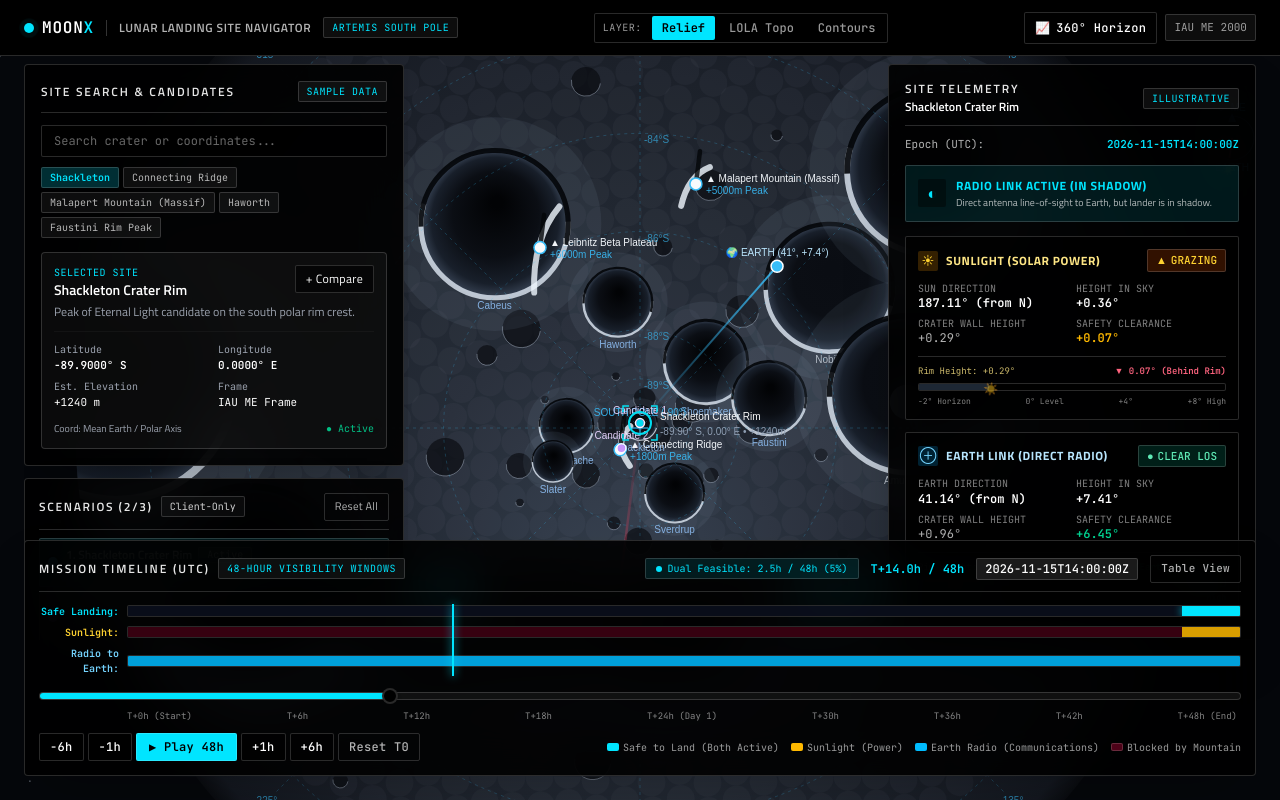
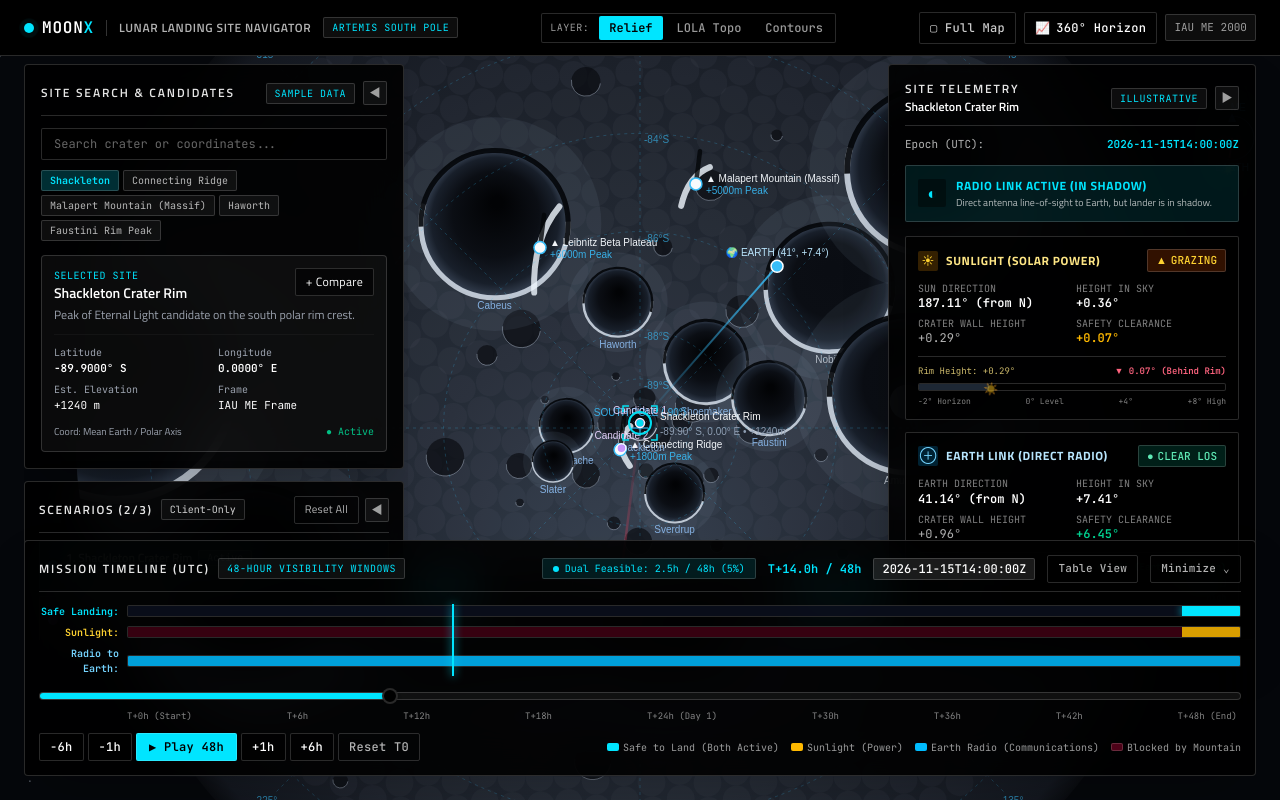
Before and after one commit to Mjay06/MoonX, a Next.js app: page / in a window 1280 px wide. Built offline with nearby package versions, Linux system fonts and the light colour scheme.

Commit message:
feat(ui): add expandable/collapsible boxes for all panels and full-map zen mode

```diff
--- a/src/components/candidate-comparison-bar.tsx
+++ b/src/components/candidate-comparison-bar.tsx
@@ -12,6 +12,8 @@ interface CandidateComparisonBarProps {
   onRemoveScenario: (scenarioId: string) => void;
   onResetScenarios: () => void;
   maxScenarios?: number;
+  isCollapsed?: boolean;
+  onToggleCollapse?: () => void;
 }
 
 export function CandidateComparisonBar({
@@ -21,16 +23,49 @@ export function CandidateComparisonBar({
   onRemoveScenario,
   onResetScenarios,
   maxScenarios = 3,
+  isCollapsed = false,
+  onToggleCollapse,
 }: CandidateComparisonBarProps) {
+  if (isCollapsed) {
+    return (
+      <div className="pointer-events-auto">
+        <Button
+          variant="secondary"
+          size="sm"
+          onClick={onToggleCollapse}
+          className="h-8 gap-2 border border-white/20 bg-black/90 px-3 text-xs font-mono shadow-2xl backdrop-blur-xl text-white hover:border-[#00e5ff] hover:text-[#00e5ff] rounded-xs"
+          aria-expanded="false"
+          aria-label="Expand scenario comparison workspace"
+        >
+          <span>⚖️ Scenarios ({scenarios.length}/{maxScenarios})</span>
+          <span className="text-[10px] text-white/50">▾</span>
+        </Button>
+      </div>
+    );
+  }
+
   if (scenarios.length === 0) {
     return (
       <div
         aria-label="Candidate scenario comparison workspace"
         className="relative w-full rounded-md border border-dashed border-white/20 bg-black/80 p-3 text-center backdrop-blur-xl"
       >
+        <div className="flex items-center justify-between pb-1">
           <p className="text-[11px] font-semibold uppercase tracking-[0.14em] text-white/70">
             Scenario Comparison (0/{maxScenarios})
           </p>
+          {onToggleCollapse && (
+            <button
+              type="button"
+              onClick={onToggleCollapse}
+              className="h-5 w-5 rounded-xs border border-white/15 bg-white/5 hover:bg-white/15 flex items-center justify-center text-white/60 hover:text-white text-[10px] transition-colors"
+              title="Minimize scenarios"
+              aria-label="Minimize scenarios"
+            >
+              ◀
+            </button>
+          )}
+        </div>
         <p className="mt-1 text-[11px] text-white/50 leading-relaxed">
           Select a site and click <span className="text-[#00e5ff] font-mono">+ Compare</span> to evaluate multiple candidate landing scenarios side-by-side.
         </p>
@@ -52,6 +87,7 @@ export function CandidateComparisonBar({
             Client-Only
           </Badge>
         </div>
+        <div className="flex items-center gap-1.5">
           <Button
             variant="ghost"
             size="sm"
@@ -61,6 +97,18 @@ export function CandidateComparisonBar({
           >
             Reset All
           </Button>
+          {onToggleCollapse && (
+            <button
+              type="button"
+              onClick={onToggleCollapse}
+              className="h-6 w-6 rounded-xs border border-white/15 bg-white/5 hover:bg-white/15 flex items-center justify-center text-white/60 hover:text-white text-xs transition-colors"
+              title="Minimize scenarios"
+              aria-label="Minimize scenarios panel"
+            >
+              ◀
+            </button>
+          )}
+        </div>
       </div>
 
       <div className="mt-2 space-y-1.5">
--- a/src/components/mission-hud.tsx
+++ b/src/components/mission-hud.tsx
@@ -55,8 +55,24 @@ export function MissionHud() {
   const [timeOffsetHours, setTimeOffsetHours] = useState<number>(14.0);
   const [mapMode, setMapMode] = useState<MapMode>("relief");
   const [isHorizonPlotOpen, setIsHorizonPlotOpen] = useState(false);
-  const [isMobileTelemetryCollapsed, setIsMobileTelemetryCollapsed] =
-    useState(false);
+  const [isSearchCollapsed, setIsSearchCollapsed] = useState(false);
+  const [isScenariosCollapsed, setIsScenariosCollapsed] = useState(false);
+  const [isTelemetryCollapsed, setIsTelemetryCollapsed] = useState(false);
+  const [isTimelineCollapsed, setIsTimelineCollapsed] = useState(false);
+
+  const allPanelsCollapsed =
+    isSearchCollapsed &&
+    isScenariosCollapsed &&
+    isTelemetryCollapsed &&
+    isTimelineCollapsed;
+
+  const handleToggleAllPanels = () => {
+    const nextState = !allPanelsCollapsed;
+    setIsSearchCollapsed(nextState);
+    setIsScenariosCollapsed(nextState);
+    setIsTelemetryCollapsed(nextState);
+    setIsTimelineCollapsed(nextState);
+  };
 
   // Derive current telemetry deterministically from active location & scrubbed time
   const currentTelemetry = useMemo(() => {
@@ -193,6 +209,20 @@ export function MissionHud() {
 
         {/* Right: Quick Action Controls */}
         <div className="flex items-center gap-2">
+          <Button
+            variant="outline"
+            size="sm"
+            onClick={handleToggleAllPanels}
+            className="h-8 gap-1.5 text-xs font-mono border-white/20 text-white/80 hover:border-[#00e5ff] hover:text-[#00e5ff]"
+            title={
+              allPanelsCollapsed
+                ? "Show all HUD panels"
+                : "Hide all HUD panels for clear Moon view"
+            }
+          >
+            <span>{allPanelsCollapsed ? "▣ Show Panels" : "▢ Full Map"}</span>
+          </Button>
+
           {currentTelemetry && (
             <Button
               variant="outline"
@@ -243,6 +273,8 @@ export function MissionHud() {
               onAddScenario={handleAddScenario}
               comparisonCount={scenarios.length}
               maxComparisons={3}
+              isCollapsed={isSearchCollapsed}
+              onToggleCollapse={() => setIsSearchCollapsed(!isSearchCollapsed)}
             />
           </div>
 
@@ -254,28 +286,34 @@ export function MissionHud() {
               onRemoveScenario={handleRemoveScenario}
               onResetScenarios={handleResetScenarios}
               maxScenarios={3}
+              isCollapsed={isScenariosCollapsed}
+              onToggleCollapse={() => setIsScenariosCollapsed(!isScenariosCollapsed)}
             />
           </div>
         </aside>
 
-        {/* Right: Sun and Earth Telemetry Cards (Collapsible on mobile) */}
+        {/* Right: Sun and Earth Telemetry Cards (Collapsible) */}
         <TelemetryPanel
           telemetry={currentTelemetry}
           state={currentTelemetry ? "ready" : "empty"}
           onOpenHorizonPlot={() => setIsHorizonPlotOpen(true)}
-          isMobileCollapsed={isMobileTelemetryCollapsed}
-          onToggleMobileCollapse={() =>
-            setIsMobileTelemetryCollapsed(!isMobileTelemetryCollapsed)
+          isCollapsed={isTelemetryCollapsed}
+          onToggleCollapse={() =>
+            setIsTelemetryCollapsed(!isTelemetryCollapsed)
           }
         />
 
-        {/* Bottom: Mission timeline scrubber */}
+        {/* Bottom: Mission timeline scrubber (Collapsible) */}
         <TimeScrubberPanel
           baseTimeUtc={MISSION_BASE_TIME_UTC}
           durationHours={48}
           timeOffsetHours={timeOffsetHours}
           onTimeChange={setTimeOffsetHours}
           selectedLocation={selectedLocation}
+          isCollapsed={isTimelineCollapsed}
+          onToggleCollapse={() =>
+            setIsTimelineCollapsed(!isTimelineCollapsed)
+          }
         />
       </div>
 
--- a/src/components/site-search-panel.tsx
+++ b/src/components/site-search-panel.tsx
@@ -14,6 +14,8 @@ interface SiteSearchPanelProps {
   onAddScenario?: (location: LunarLocation) => void;
   comparisonCount?: number;
   maxComparisons?: number;
+  isCollapsed?: boolean;
+  onToggleCollapse?: () => void;
 }
 
 export function SiteSearchPanel({
@@ -22,6 +24,8 @@ export function SiteSearchPanel({
   onAddScenario,
   comparisonCount = 0,
   maxComparisons = 3,
+  isCollapsed = false,
+  onToggleCollapse,
 }: SiteSearchPanelProps) {
   const [query, setQuery] = useState("");
   const [highlightedIndex, setHighlightedIndex] = useState(0);
@@ -69,6 +73,29 @@ export function SiteSearchPanel({
     }
   };
 
+  if (isCollapsed) {
+    return (
+      <div className="pointer-events-auto">
+        <Button
+          variant="secondary"
+          size="sm"
+          onClick={onToggleCollapse}
+          className="h-8 gap-2 border border-white/20 bg-black/90 px-3 text-xs font-mono shadow-2xl backdrop-blur-xl text-white hover:border-[#00e5ff] hover:text-[#00e5ff] rounded-xs"
+          aria-expanded="false"
+          aria-label="Expand site search and candidate locations panel"
+        >
+          <span>📍 Sites</span>
+          {selectedLocation && (
+            <span className="font-semibold text-[#00e5ff] max-w-[120px] truncate">
+              {selectedLocation.name.replace(" Crater Rim", "").replace(" Rim 1", "")}
+            </span>
+          )}
+          <span className="text-[10px] text-white/50">▾</span>
+        </Button>
+      </div>
+    );
+  }
+
   return (
     <section
       aria-labelledby="site-search-heading"
@@ -81,7 +108,20 @@ export function SiteSearchPanel({
         >
           Site Search & Candidates
         </h2>
-        <Badge variant="illustrative">Sample Data</Badge>
+        <div className="flex items-center gap-2">
+          <Badge variant="illustrative">Sample Data</Badge>
+          {onToggleCollapse && (
+            <button
+              type="button"
+              onClick={onToggleCollapse}
+              className="h-6 w-6 rounded-xs border border-white/15 bg-white/5 hover:bg-white/15 flex items-center justify-center text-white/60 hover:text-white text-xs transition-colors"
+              title="Minimize panel"
+              aria-label="Minimize site search panel"
+            >
+              ◀
+            </button>
+          )}
+        </div>
       </div>
 
       {/* Search Input */}
--- a/src/components/telemetry-panel.tsx
+++ b/src/components/telemetry-panel.tsx
@@ -13,6 +13,8 @@ interface TelemetryPanelProps {
   state?: TelemetryState;
   errorMessage?: string;
   onOpenHorizonPlot?: () => void;
+  isCollapsed?: boolean;
+  onToggleCollapse?: () => void;
   isMobileCollapsed?: boolean;
   onToggleMobileCollapse?: () => void;
 }
@@ -56,31 +58,37 @@ export function TelemetryPanel({
   state = "ready",
   errorMessage,
   onOpenHorizonPlot,
+  isCollapsed,
+  onToggleCollapse,
   isMobileCollapsed = false,
   onToggleMobileCollapse,
 }: TelemetryPanelProps) {
   const [showAssumptions, setShowAssumptions] = useState(false);
 
-  // If collapsed on mobile screens, render a compact floating toggle pill
-  if (isMobileCollapsed) {
+  const collapsed = isCollapsed ?? isMobileCollapsed ?? false;
+  const toggleCollapse = onToggleCollapse ?? onToggleMobileCollapse;
+
+  // If collapsed, render a compact floating toggle pill
+  if (collapsed) {
     return (
-      <div className="pointer-events-auto fixed right-4 top-16 z-30 sm:hidden">
+      <div className="pointer-events-auto fixed right-4 top-16 z-30 sm:right-6">
         <Button
           variant="secondary"
           size="sm"
-          onClick={onToggleMobileCollapse}
-          className="h-8 gap-1.5 border border-border/80 bg-card/90 px-3 text-xs font-mono shadow-lg backdrop-blur-md"
+          onClick={toggleCollapse}
+          className="h-8 gap-2 border border-white/20 bg-black/90 px-3 text-xs font-mono shadow-2xl backdrop-blur-xl text-white hover:border-[#00e5ff] hover:text-[#00e5ff] rounded-xs"
           aria-expanded="false"
           aria-label="Expand site telemetry panel"
         >
-          <span>Telemetry</span>
+          <span>🛰️ Telemetry</span>
           {telemetry && (
             <span
               className={`h-2 w-2 rounded-full ${
-                telemetry.bothVisible ? "bg-emerald-400" : "bg-amber-400"
+                telemetry.bothVisible ? "bg-[#00e5ff] shadow-[0_0_6px_#00e5ff]" : "bg-amber-400"
               }`}
             />
           )}
+          <span className="text-[10px] text-white/50">▾</span>
         </Button>
       </div>
     );
@@ -97,13 +105,15 @@ export function TelemetryPanel({
           <h2 id="telemetry-heading" className="text-xs font-semibold uppercase tracking-[0.16em] text-white/90">
             Site Telemetry
           </h2>
-          {onToggleMobileCollapse && (
+          {toggleCollapse && (
             <button
               type="button"
-              onClick={onToggleMobileCollapse}
-              className="text-xs text-white/60 sm:hidden"
+              onClick={toggleCollapse}
+              className="h-6 w-6 rounded-xs border border-white/15 bg-white/5 hover:bg-white/15 flex items-center justify-center text-white/60 hover:text-white text-xs transition-colors"
+              title="Minimize panel"
+              aria-label="Minimize telemetry panel"
             >
-              Hide
+              ▶
             </button>
           )}
         </div>
@@ -128,13 +138,15 @@ export function TelemetryPanel({
           <h2 id="telemetry-heading" className="text-xs font-semibold uppercase tracking-[0.16em] text-amber-300">
             Coverage Unavailable
           </h2>
-          {onToggleMobileCollapse && (
+          {toggleCollapse && (
             <button
               type="button"
-              onClick={onToggleMobileCollapse}
-              className="text-xs text-white/60 sm:hidden"
+              onClick={toggleCollapse}
+              className="h-6 w-6 rounded-xs border border-white/15 bg-white/5 hover:bg-white/15 flex items-center justify-center text-white/60 hover:text-white text-xs transition-colors"
+              title="Minimize panel"
+              aria-label="Minimize telemetry panel"
             >
-              Hide
+              ▶
             </button>
           )}
         </div>
@@ -159,13 +171,15 @@ export function TelemetryPanel({
           <h2 id="telemetry-heading" className="text-xs font-semibold uppercase tracking-[0.16em] text-rose-400">
             Telemetry Error
           </h2>
-          {onToggleMobileCollapse && (
+          {toggleCollapse && (
             <button
               type="button"
-              onClick={onToggleMobileCollapse}
-              className="text-xs text-white/60 sm:hidden"
+              onClick={toggleCollapse}
+              className="h-6 w-6 rounded-xs border border-white/15 bg-white/5 hover:bg-white/15 flex items-center justify-center text-white/60 hover:text-white text-xs transition-colors"
+              title="Minimize panel"
+              aria-label="Minimize telemetry panel"
             >
-              Hide
+              ▶
             </button>
           )}
         </div>
@@ -193,13 +207,15 @@ export function TelemetryPanel({
           >
             Site Telemetry
           </h2>
-          {onToggleMobileCollapse && (
+          {toggleCollapse && (
             <button
               type="button"
-              onClick={onToggleMobileCollapse}
-              className="text-xs text-white/60 sm:hidden"
+              onClick={toggleCollapse}
+              className="h-6 w-6 rounded-xs border border-white/15 bg-white/5 hover:bg-white/15 flex items-center justify-center text-white/60 hover:text-white text-xs transition-colors"
+              title="Minimize panel"
+              aria-label="Minimize telemetry panel"
             >
-              Hide
+              ▶
             </button>
           )}
         </div>
@@ -235,14 +251,15 @@ export function TelemetryPanel({
         </div>
         <div className="flex items-center gap-2">
           <Badge variant="illustrative">Illustrative</Badge>
-          {onToggleMobileCollapse && (
+          {toggleCollapse && (
             <button
               type="button"
-              onClick={onToggleMobileCollapse}
-              className="text-xs text-white/60 hover:text-white sm:hidden"
-              aria-label="Collapse telemetry panel"
+              onClick={toggleCollapse}
+              className="h-6 w-6 rounded-xs border border-white/15 bg-white/5 hover:bg-white/15 flex items-center justify-center text-white/60 hover:text-white text-xs transition-colors"
+              title="Minimize panel"
+              aria-label="Minimize telemetry panel"
             >
-              ✕
+              ▶
             </button>
           )}
         </div>
--- a/src/components/time-scrubber-panel.tsx
+++ b/src/components/time-scrubber-panel.tsx
@@ -13,6 +13,8 @@ interface TimeScrubberPanelProps {
   timeOffsetHours: number;
   onTimeChange: (offsetHours: number) => void;
   selectedLocation?: LunarLocation | null;
+  isCollapsed?: boolean;
+  onToggleCollapse?: () => void;
 }
 
 export function TimeScrubberPanel({
@@ -21,6 +23,8 @@ export function TimeScrubberPanel({
   timeOffsetHours,
   onTimeChange,
   selectedLocation,
+  isCollapsed = false,
+  onToggleCollapse,
 }: TimeScrubberPanelProps) {
   const [isPlaying, setIsPlaying] = useState(false);
   const [showTableView, setShowTableView] = useState(false);
@@ -127,6 +131,50 @@ export function TimeScrubberPanel({
 
   const scrubProgressPct = Math.min(100, Math.max(0, (timeOffsetHours / durationHours) * 100));
 
+  if (isCollapsed) {
+    return (
+      <section
+        aria-label="Mission playback mini-bar"
+        className="pointer-events-auto fixed bottom-4 left-1/2 -translate-x-1/2 z-20"
+      >
+        <div className="flex items-center gap-2.5 rounded-md border border-white/20 bg-black/90 px-3 py-1.5 shadow-2xl backdrop-blur-xl">
+          <Button
+            variant={isPlaying ? "destructive" : "default"}
+            size="sm"
+            onClick={() => setIsPlaying(!isPlaying)}
+            className="h-7 px-3 font-mono text-xs font-semibold rounded-xs"
+            aria-label={isPlaying ? "Pause timeline simulation" : "Play 48-hour timeline simulation"}
+          >
+            {isPlaying ? "⏸ Pause" : "▶ Play"}
+          </Button>
+          <div className="flex items-center gap-2 border-x border-white/10 px-2.5">
+            <span className="font-mono text-xs font-semibold text-[#00e5ff]">
+              T+{timeOffsetHours.toFixed(1).padStart(4, "0")}h
+            </span>
+            <span className="font-mono text-[11px] text-white/80">
+              {currentIsoUtc.slice(11, 16)} UTC
+            </span>
+          </div>
+          <span className="hidden font-mono text-[11px] text-white/60 md:inline">
+            {feasibilityProfile.feasiblePct}% Safe
+          </span>
+          {onToggleCollapse && (
+            <Button
+              variant="ghost"
+              size="sm"
+              onClick={onToggleCollapse}
+              className="h-7 px-2 font-mono text-xs text-white/70 hover:text-white rounded-xs border border-white/10 hover:border-white/25"
+              aria-label="Expand full 48-hour timeline and visibility tracks"
+              title="Expand timeline"
+            >
+              Timeline ⌃
+            </Button>
+          )}
+        </div>
+      </section>
+    );
+  }
+
   return (
     <section
       aria-labelledby="time-scrubber-heading"
@@ -167,6 +215,18 @@ export function TimeScrubberPanel({
           >
             {showTableView ? "Hide Table" : "Table View"}
           </Button>
+          {onToggleCollapse && (
+            <Button
+              variant="ghost"
+              size="sm"
+              onClick={onToggleCollapse}
+              className="h-6 px-1.5 text-[11px] font-mono text-white/60 hover:text-white border border-white/10 hover:border-white/25 rounded-xs"
+              title="Minimize timeline to floating bar"
+              aria-label="Minimize timeline"
+            >
+              Minimize ⌄
+            </Button>
+          )}
         </div>
       </div>
 
```
Lines whose indentation alone changed are shown as unchanged.
